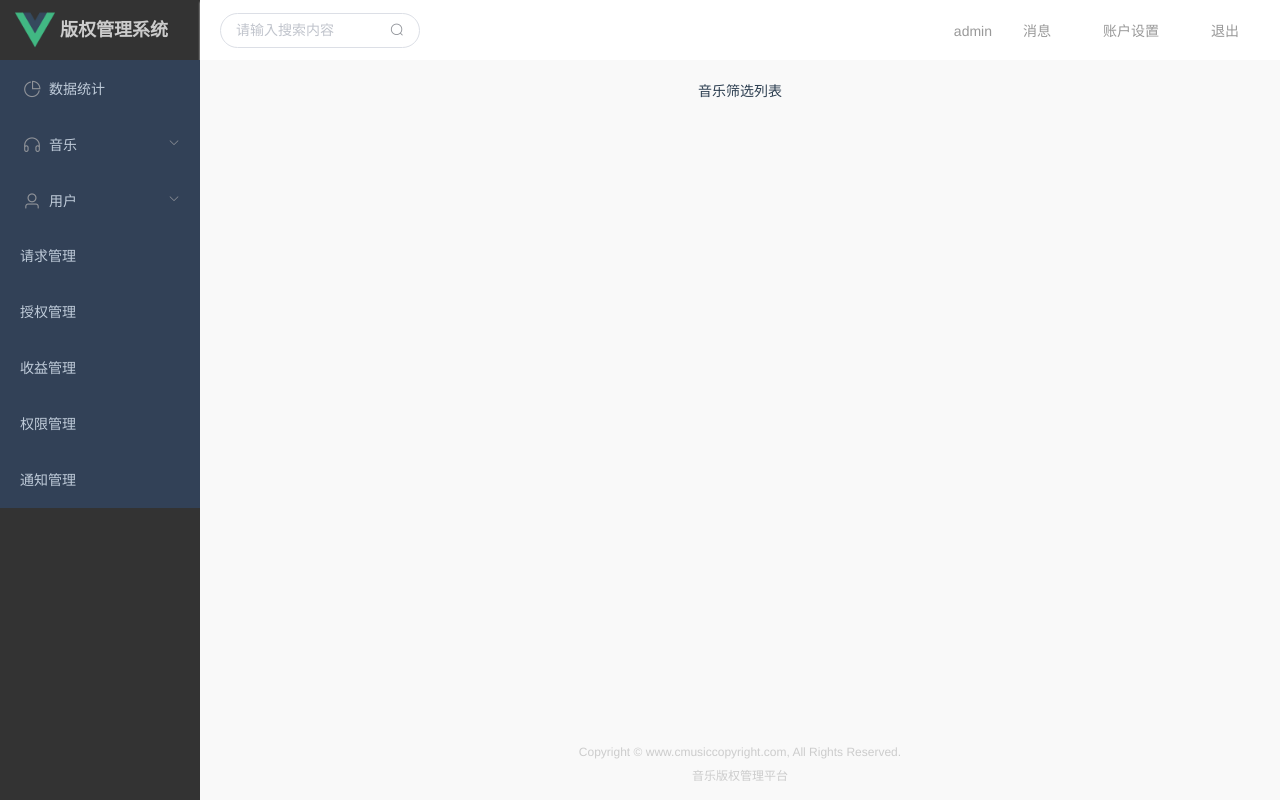
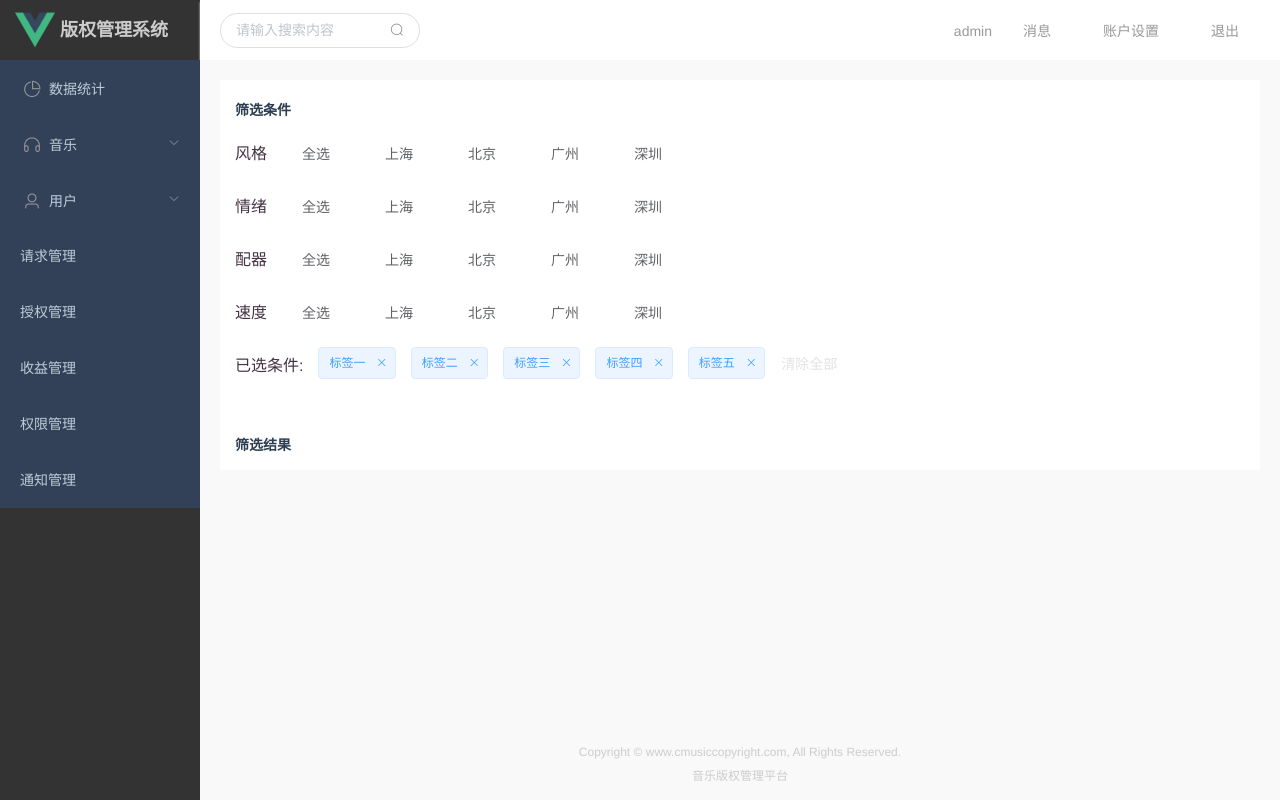
Before and after one commit to iamxingcong/mleji, a Vue app: page /#/MusicFilter in a window 1280 px wide. Built offline with nearby package versions, Linux system fonts and the light colour scheme.

Commit message:
update page

```diff
--- a/src/assets/css/base.css
+++ b/src/assets/css/base.css
@@ -122,3 +122,12 @@
   margin-bottom: 15px;
   text-align: right;
 }
+.whitewraps{
+  background-color:  #ffffff;
+  overflow: auto;
+  padding-bottom: 15px;
+}
+.filterwrap .el-checkbox-button__inner{
+  border: 0px !important;
+  border-radius: 0px !important;
+}
--- a/src/components/page/home.vue
+++ b/src/components/page/home.vue
@@ -4,7 +4,21 @@
   </div>
 </template>
 <script>
+import { userlist } from '../../config/urls'
 export default {
-  name: 'home'
+  name: 'home',
+  created () {
+    this.user()
+  },
+  methods: {
+    async user () {
+      try {
+        const response = await userlist()
+        console.log(response)
+      } catch (err) {
+        console.log(err)
+      }
+    }
+  }
 }
 </script>
--- a/src/components/page/music/MusicFilter.vue
+++ b/src/components/page/music/MusicFilter.vue
@@ -1,11 +1,175 @@
 <template>
   <div id='MusicFilter'>
-    <span>音乐筛选列表</span>
+    <div class="whitewraps">
+      <el-row>
+        <span class="tit left">筛选条件</span>
+      </el-row>
+      <div class="filterwrap">
+        <el-row>
+            <span class="cktit left">风格</span>
+            <el-checkbox-button :indeterminate="isIndeterminate" v-model="checkAll" @change="handleCheckAllChange">全选</el-checkbox-button>
 
+            <el-checkbox-group v-model="checkedCities" @change="handleCheckedCitiesChange">
+
+              <el-checkbox-button v-for="city in cities" :label="city" :key="city" >{{city}}</el-checkbox-button>
+            </el-checkbox-group>
+        </el-row>
+
+        <el-row>
+            <span class="cktit left">情绪</span>
+            <el-checkbox-button :indeterminate="isIndeterminate" v-model="checkAlla" @change="handleCheckAllChangea">全选</el-checkbox-button>
+
+            <el-checkbox-group v-model="checkedCitiesa" @change="handleCheckedCitiesChangea">
+
+              <el-checkbox-button v-for="city in cities" :label="city" :key="city">{{city}}</el-checkbox-button>
+            </el-checkbox-group>
+        </el-row>
+
+        <el-row>
+            <span class="cktit left">配器</span>
+            <el-checkbox-button :indeterminate="isIndeterminate" v-model="checkAllb" @change="handleCheckAllChangeb">全选</el-checkbox-button>
+
+            <el-checkbox-group v-model="checkedCitiesb" @change="handleCheckedCitiesChangeb">
+
+              <el-checkbox-button v-for="city in cities" :label="city" :key="city">{{city}}</el-checkbox-button>
+            </el-checkbox-group>
+        </el-row>
+
+        <el-row>
+            <span class="cktit left">速度</span>
+            <el-checkbox-button :indeterminate="isIndeterminate" v-model="checkAllc" @change="handleCheckAllChangec">全选</el-checkbox-button>
+
+            <el-checkbox-group v-model="checkedCitiesc" @change="handleCheckedCitiesChangec">
+
+              <el-checkbox-button v-for="city in cities" :label="city" :key="city">{{city}}</el-checkbox-button>
+            </el-checkbox-group>
+        </el-row>
+
+        <el-row>
+          <span class="cktit left">
+            已选条件:
+          </span>
+          <el-tag
+            v-for="tag in tags"
+            :key="tag.name"
+            @close="cltag(tag)"
+            closable
+          >
+            {{tag.name}}
+          </el-tag>
+          <el-button type="text">清除全部</el-button>
+        </el-row>
+
+      </div>
+    </div>
+
+    <div class="whitewraps">
+      <el-row>
+        <span class="tit left">筛选结果</span>
+      </el-row>
+    </div>
   </div>
 </template>
 <script>
+const cityOptions = ['上海', '北京', '广州', '深圳']
 export default {
-  name: 'MusicFilter'
+  name: 'MusicFilter',
+  data () {
+    return {
+      checkAll: false,
+      checkAlla: false,
+      checkAllb: false,
+      checkAllc: false,
+      checkedCities: [],
+      checkedCitiesa: [],
+      checkedCitiesb: [],
+      checkedCitiesc: [],
+      cities: cityOptions,
+      isIndeterminate: true,
+      tags: [
+        {name: '标签一'},
+        {name: '标签二'},
+        {name: '标签三'},
+        {name: '标签四'},
+        {name: '标签五'}
+      ]
+    }
+  },
+  methods: {
+    handleCheckAllChange (val) {
+      this.checkedCities = val ? cityOptions : []
+      this.isIndeterminate = false
+    },
+    handleCheckedCitiesChange (value) {
+      console.log(value)
+      let checkedCount = value.length
+      this.checkAll = checkedCount === this.cities.length
+      this.isIndeterminate = checkedCount > 0 && checkedCount < this.cities.length
+    },
+    handleCheckAllChangea (val) {
+      this.checkedCitiesa = val ? cityOptions : []
+      this.isIndeterminate = false
+    },
+    handleCheckedCitiesChangea (value) {
+      let checkedCount = value.length
+      this.checkAlla = checkedCount === this.cities.length
+      this.isIndeterminate = checkedCount > 0 && checkedCount < this.cities.length
+    },
+    handleCheckAllChangeb (val) {
+      this.checkedCitiesb = val ? cityOptions : []
+      this.isIndeterminate = false
+    },
+    handleCheckedCitiesChangeb (value) {
+      let checkedCount = value.length
+      this.checkAllb = checkedCount === this.cities.length
+      this.isIndeterminate = checkedCount > 0 && checkedCount < this.cities.length
+    },
+    handleCheckAllChangec (val) {
+      this.checkedCitiesc = val ? cityOptions : []
+      this.isIndeterminate = false
+    },
+    handleCheckedCitiesChangec (value) {
+      let checkedCount = value.length
+      this.checkAllc = checkedCount === this.cities.length
+      this.isIndeterminate = checkedCount > 0 && checkedCount < this.cities.length
+    },
+    cltag (vl) {
+      console.log(vl.name)
+      this.tags.splice(this.tags.indexOf(vl), 1)
+    }
+  }
 }
 </script>
+<style scoped>
+.el-checkbox-button, .el-checkbox-button__inner{
+    position: relative;
+    display: block;
+    float: left;
+    margin-left: 15px;
+
+}
+.filterwrap{
+  margin-top: 15px;
+}
+.cktit{
+  line-height: 38px;
+  color: #443344;
+  padding-left: 15px;
+  font-size: 16px;
+}
+.filterwrap .el-row{
+  margin-bottom: 15px;
+}
+.whitewraps  .el-tag{
+  margin-bottom: 3px;
+  margin-left: 15px;
+  float: left;
+}
+.whitewraps .el-button--text{
+  display: block;
+  float: left;
+  color: #e2e2e2;
+  margin-left: 15px;
+  margin-top: -3.5px;
+}
+</style>
--- /dev/null
+++ b/src/config/fetch.js
@@ -0,0 +1,74 @@
+export default async (url = '', data = {}, type = 'GET', method = 'fetch') => {
+  type = type.toUpperCase()
+  var ActiveXObject
+  if (type === 'GET') {
+    let dataStr = ''
+    Object.keys(data).forEach(key => {
+      dataStr += key + '=' + data[key] + '&'
+    })
+
+    if (dataStr !== '') {
+      dataStr = dataStr.substr(0, dataStr.lastIndexOf('&'))
+      url = url + '?' + dataStr
+    }
+  }
+
+  if (window.fetch && method === 'fetch') {
+    let requestConfig = {
+      credentials: 'include',
+      method: type,
+      headers: {
+        Accept: 'application/json',
+        'Content-Type': 'application/json'
+      },
+      mode: 'cors',
+      cache: 'force-cache'
+    }
+
+    if (type === 'POST') {
+      Object.defineProperty(requestConfig, 'body', {
+        value: JSON.stringify(data)
+      })
+    }
+
+    try {
+      const response = await fetch(url, requestConfig)
+      const responseJson = await response.json()
+      return responseJson
+    } catch (error) {
+      throw new Error(error)
+    }
+  } else {
+    return new Promise((resolve, reject) => {
+      let requestObj
+      if (window.XMLHttpRequest) {
+        requestObj = new XMLHttpRequest()
+      } else if (window.ActiveXObject) {
+        requestObj = new ActiveXObject('Microsoft.XMLHTTP')
+      }
+
+      let sendData = ''
+      if (type === 'POST') {
+        sendData = JSON.stringify(data)
+      }
+
+      requestObj.open(type, url, true)
+      requestObj.setRequestHeader('Content-type', 'application/x-www-form-urlencoded')
+      requestObj.send(sendData)
+
+      requestObj.onreadystatechange = () => {
+        if (requestObj.readyState === 4) {
+          if (requestObj.status === 200) {
+            let obj = requestObj.response
+            if (typeof obj !== 'object') {
+              obj = JSON.parse(obj)
+            }
+            resolve(obj)
+          } else {
+            reject(requestObj)
+          }
+        }
+      }
+    })
+  }
+}
--- /dev/null
+++ b/src/config/urls.js
@@ -0,0 +1,3 @@
+import fetch from '@/config/fetch'
+
+export const userlist = () => fetch('http://localhost:8002/v1/users/list')
```
